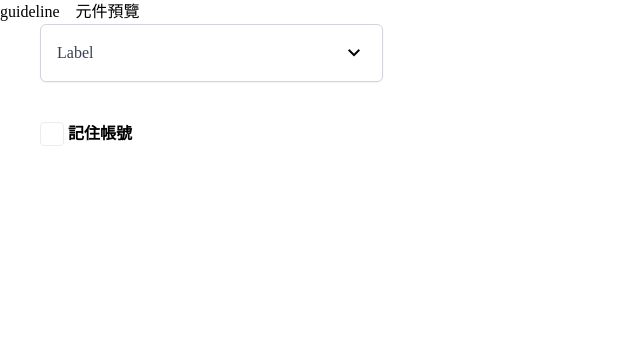
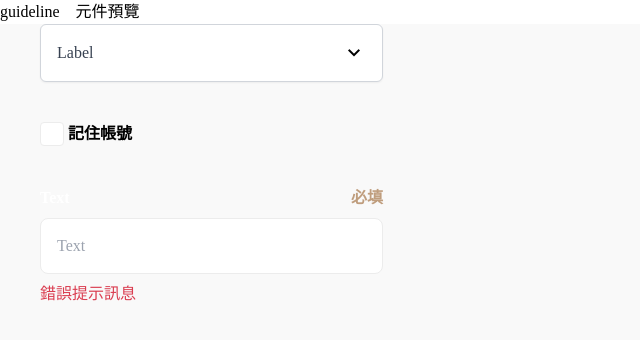
Before and after one commit to justine92415/TypeScript-Hotel, an Angular app: page /components-demo in a window 1280 px wide. Shown: the top 340 px of the page, without its empty margins (0-640 px from the left). Built offline with nearby package versions, Linux system fonts and the light colour scheme.

Commit message:
新增 表單元件-輸入欄位（雛形）

```diff
--- a/src/app/components/checkbox/checkbox.component.html
+++ b/src/app/components/checkbox/checkbox.component.html
@@ -1,7 +1,9 @@
+<div>
   <label class="relative">
     <input type="checkbox" name="" id="" class="sr-only">
     <div class="flex gap-1 items-center">
-    <span class="checkmark relative w-6 h-6 rounded border border-solid border-black-40"></span>
+      <span class="checkmark relative w-6 h-6 bg-white rounded border border-solid border-black-40"></span>
       <span class="text-base font-bold">記住帳號</span>
     </div>
   </label>
+</div>
--- /dev/null
+++ b/src/app/components/input/input.component.html
@@ -0,0 +1,8 @@
+<div>
+  <div class="flex justify-between mb-2">
+    <p class="text-white font-bold">Text</p>
+    <p class="text-primary-base font-bold">必填</p>
+  </div>
+  <input type="text" class="outline-none w-full px-4 py-[0.9375rem] border border-[#ECECEC] rounded-lg mb-2" placeholder="Text"/>
+  <p class="text-error-base">錯誤提示訊息</p>
+</div>
--- /dev/null
+++ b/src/app/components/input/input.component.scss
@@ -0,0 +1,8 @@
+:host{
+  @apply block;
+}
+
+div input:focus {
+  @apply border-primary-base caret-primary-base;
+  box-shadow: 0px 0px 0px 4px rgba(190, 156, 124, 0.10);
+}
--- a/src/app/pages/components-demo/components-demo.component.html
+++ b/src/app/pages/components-demo/components-demo.component.html
@@ -1,6 +1,7 @@
-<!-- <div class="w-full bg-black-80">
-  <app-button-hero></app-button-hero>
-  <app-button></app-button>
-</div> -->
-<app-select class="w-[343px] ml-10 mb-10"></app-select>
-<app-checkbox class="ml-10"></app-checkbox>
+<div class="w-full h-screen bg-black-10">
+  <!-- <app-button-hero></app-button-hero> -->
+  <!-- <app-button></app-button> -->
+  <app-select class="w-[343px] ml-10 mb-10"></app-select>
+  <app-checkbox class="ml-10 mb-10"></app-checkbox>
+  <app-input class="w-[343px] ml-10 mb-10"></app-input>
+</div>
--- a/src/app/pages/components-demo/components-demo.component.ts
+++ b/src/app/pages/components-demo/components-demo.component.ts
@@ -3,11 +3,12 @@ import { ButtonHeroComponent } from '../../components/button-hero/button-hero.co
 import { ButtonComponent } from '../../components/button/button.component';
 import { SelectComponent } from '../../components/select/select.component';
 import { CheckboxComponent } from '../../components/checkbox/checkbox.component';
+import { InputComponent } from '../../components/input/input.component';
 
 @Component({
   selector: 'app-components-demo',
   standalone: true,
-  imports: [ButtonHeroComponent,ButtonComponent,SelectComponent,CheckboxComponent],
+  imports: [ButtonHeroComponent,ButtonComponent,SelectComponent,CheckboxComponent,InputComponent],
   templateUrl: './components-demo.component.html',
   styleUrl: './components-demo.component.scss'
 })
```
Also changed, not shown: src/app/components/input/input.component.ts (added, +12 -0 lines). Lines whose indentation alone changed are shown as unchanged.
